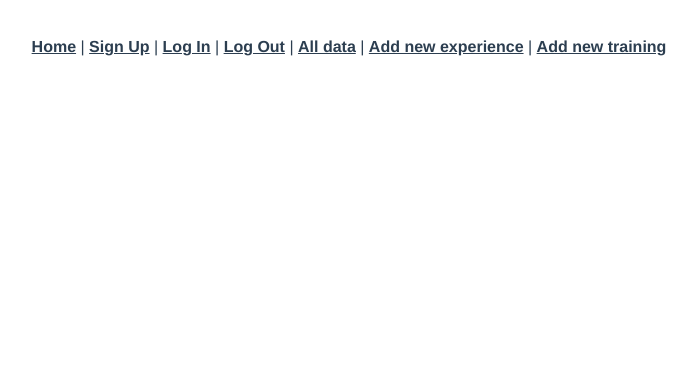
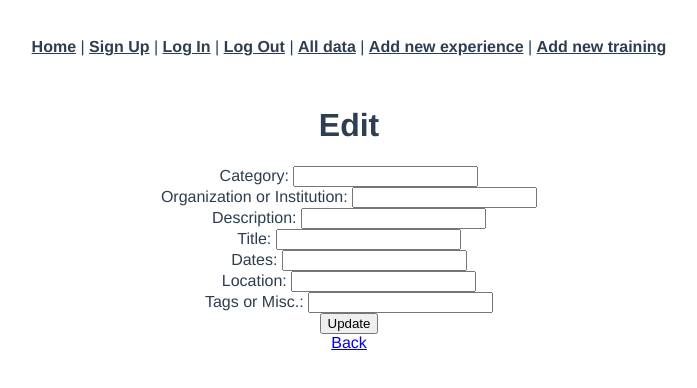
Before and after one commit to SamSharff/resume-frontend, a Vue app: page /trainings/1/edit in a window 1280 px wide. Shown: the top 388 px of the page, without its empty margins (291-988 px from the left). Built offline with nearby package versions, Linux system fonts and the light colour scheme; no server answers.

Commit message:
adds EditTraining page

```diff
--- a/src/router/index.js
+++ b/src/router/index.js
@@ -9,6 +9,7 @@ import ShowResume from "../views/ShowResume.vue";
 import EditResume from "../views/EditResume.vue";
 import NewTraining from "../views/NewTraining.vue";
 import ShowTraining from "../views/ShowTraining.vue";
+import EditTraining from "../views/EditTraining.vue";
 
 const routes = [
   {
@@ -70,6 +71,11 @@ const routes = [
     name: "trainings-show",
     component: ShowTraining,
   },
+  {
+    path: "/trainings/:id/edit",
+    name: "trainings-edit",
+    component: EditTraining,
+  },
 ];
 
 const router = createRouter({
--- /dev/null
+++ b/src/views/EditTraining.vue
@@ -0,0 +1,69 @@
+<script>
+import axios from "axios";
+
+export default {
+  data: function () {
+    return {
+      training: {},
+    };
+  },
+  created: function () {
+    axios.get("/trainings/" + this.$route.params.id).then((response) => {
+      console.log("Showing training for edit", response.data);
+      this.training = response.data;
+    });
+  },
+
+  methods: {
+    updatedTraining: function () {
+      console.log("update training");
+      axios.patch("/trainings/" + this.$route.params.id, this.training).then((response) => {
+        console.log("Training update", response.data);
+        this.$router.push(`/resumes/${this.training.id}`);
+      });
+    },
+  },
+};
+</script>
+<template>
+  <div class="training-update">
+    <form v-on:submit.prevent="updatedTraining()">
+      <h1>Edit</h1>
+      <div>
+        <div class="form-group">
+          Category:
+          <input type="text" v-model="training.category" />
+        </div>
+        <div class="form-group">
+          Organization or Institution:
+          <input type="text" v-model="training.org_or_institution" />
+        </div>
+        <div class="form-group">
+          Description:
+          <input type="text" v-model="training.description" />
+        </div>
+        <div class="form-group">
+          Title:
+          <input type="text" v-model="training.title" />
+        </div>
+        <div class="form-group">
+          Dates:
+          <input type="text" v-model="training.dates" />
+        </div>
+        <div class="form-group">
+          Location:
+          <input type="text" v-model="training.location" />
+        </div>
+        <div class="form-group">
+          Tags or Misc.:
+          <input type="text" v-model="training.misc" />
+        </div>
+      </div>
+      <input type="submit" value="Update" />
+    </form>
+    <a v-bind:href="`/trainings/${training.id}`">Back</a>
+    <!-- <a href="/resumes/">Back</a> -->
+  </div>
+</template>
+
+<style></style>
--- a/src/views/ShowResume.vue
+++ b/src/views/ShowResume.vue
@@ -22,6 +22,7 @@ export default {
     <p>{{ experience.description }}</p>
     <p>{{ experience.dates }}</p>
     <p>{{ experience.location }}</p>
+    <p>{{ experience.misc }}</p>
     <p>{{ experience.updated_at }}</p>
     <a href="/resumes">Back to all data</a>
     <br />
--- a/src/views/ShowTraining.vue
+++ b/src/views/ShowTraining.vue
@@ -23,6 +23,7 @@ export default {
     <p>{{ training.description }}</p>
     <p>{{ training.dates }}</p>
     <p>{{ training.location }}</p>
+    <p>{{ training.misc }}</p>
     <p>{{ training.updated_at }}</p>
     <a href="/resumes">Back to all data</a>
     <br />
```
